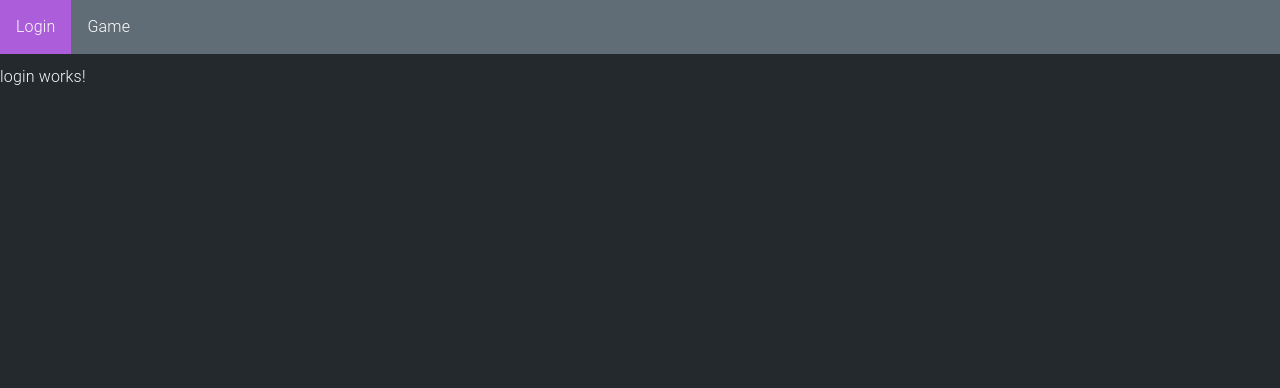
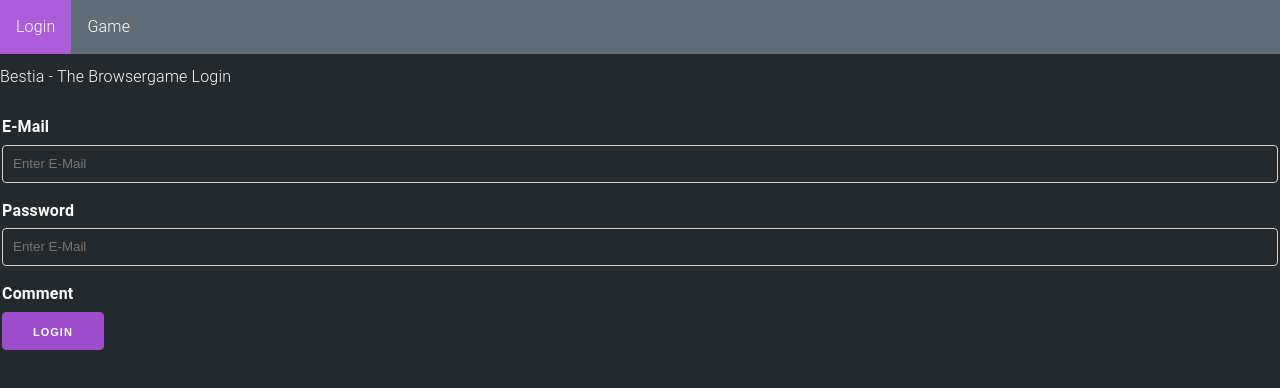
Before and after one commit to tfelix/bestia-client-web, an Angular app: page /login in a window 1280 px wide. Shown: the top 388 px of the page. Built offline with nearby package versions, Linux system fonts and the light colour scheme.

Commit message:
Adds a first login screen

```diff
--- a/src/app/login/login.component.html
+++ b/src/app/login/login.component.html
@@ -1,3 +1,12 @@
-<p>
-  login works!
-</p>
+<form>
+  <p>Bestia - The Browsergame Login</p>
+  <fieldset>
+    <label for="username">E-Mail</label>
+    <input type="email" placeholder="Enter E-Mail" id="username">
+    <label for="password">Password</label>
+    <input type="password" placeholder="Enter E-Mail" id="username">
+    <label for="commentField">Comment</label>
+    <input class="button-primary" type="submit" value="Login">
+    <a href="Forgot Password"></a>
+  </fieldset>
+</form>
```
